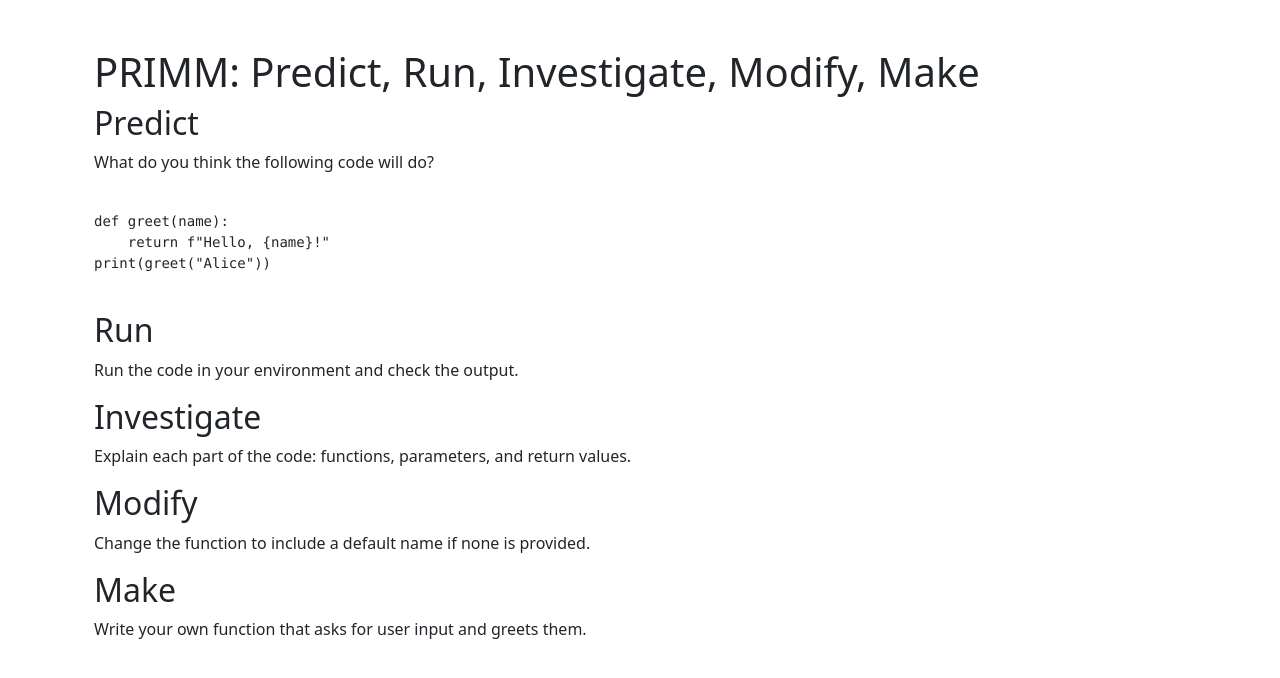
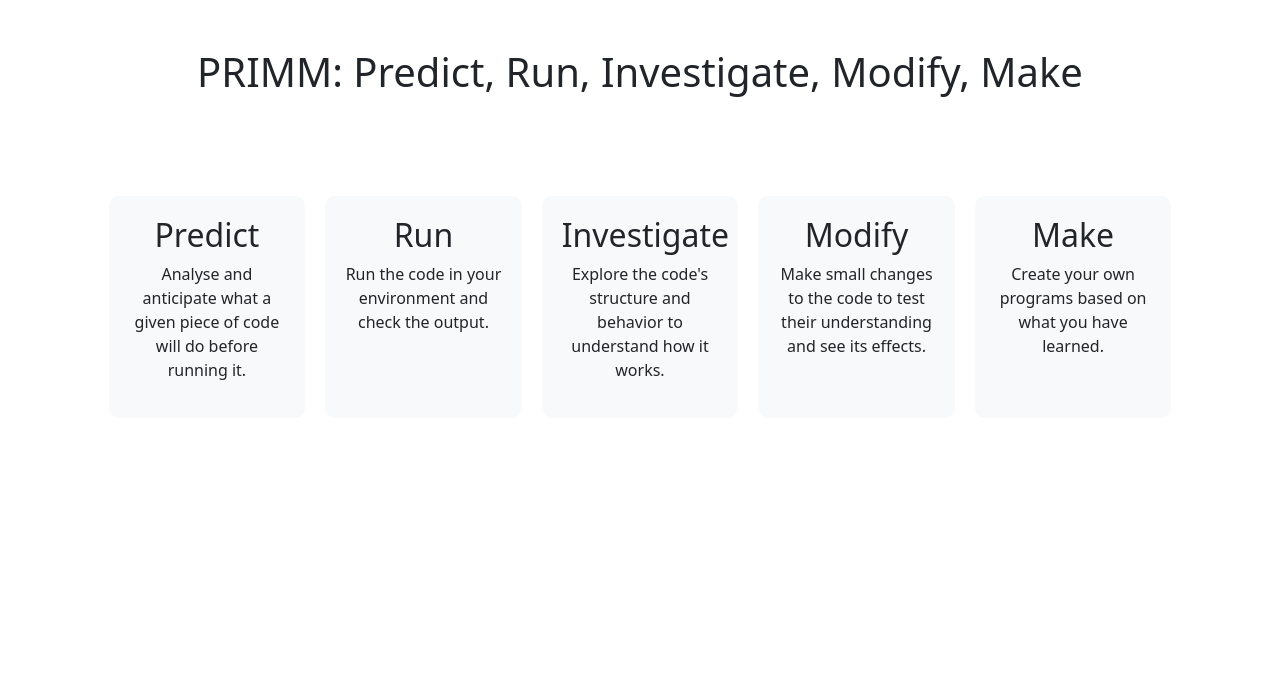
Before and after one commit to Saad1929/CSETP-Project, a Django app: page /primm/ in a window 1280 px wide. Shown: the part 56-734 px from the top of the page. Run offline with Django 5.2, Linux system fonts and the light colour scheme.

Commit message:
PRIM Page CSS

```diff
--- a/csetp/website/static/css/styles.css
+++ b/csetp/website/static/css/styles.css
@@ -11,12 +11,11 @@
     animation: fadeIn 2s ease-in-out;
 }
 
-/* Button Hover Effect */
 .btn-pop {
     transition: transform 0.2s ease-in-out, box-shadow 0.2s ease-in-out;
 }
 
 .btn-pop:hover {
-    transform: scale(1.1); /* Slightly enlarges the button */
-    box-shadow: 0px 5px 15px rgba(0, 0, 0, 0.2); /* Adds a subtle shadow */
+    transform: scale(1.1);
+    box-shadow: 0px 5px 15px rgba(0, 0, 0, 0.2);
 }
--- a/csetp/website/templates/primm.html
+++ b/csetp/website/templates/primm.html
@@ -1,6 +1,47 @@
 {% extends "base.html" %}
 {% block content %}
+<style>
+  @keyframes fadeIn {
+    from {
+      opacity: 0;
+      transform: translateY(20px);
+    }
+    to {
+      opacity: 1;
+      transform: translateY(0);
+    }
+  }
 
+  .fade-in-heading {
+    animation: fadeIn 1.5s ease-in-out forwards;
+    text-align: center;
+  }
+
+  .primm-container {
+    display: flex;
+    justify-content: center;
+    gap: 20px;
+    flex-wrap: wrap;
+    margin-top: 100px;
+  }
+
+  .primm-tile {
+    background-color: #f8f9fa;
+    border-radius: 10px;
+    padding: 20px;
+    width: 18%;
+    min-width: 180px;
+    text-align: center;
+    opacity: 0;
+    animation: fadeIn 1s ease-in-out forwards;
+  }
+
+  .fade-in-1 { animation-delay: 0.5s; }
+  .fade-in-2 { animation-delay: 1s; }
+  .fade-in-3 { animation-delay: 1.5s; }
+  .fade-in-4 { animation-delay: 2s; }
+  .fade-in-5 { animation-delay: 2.5s; }
+</style>
 
 <div class="container">
   <h1 class="mt-4 fade-in-heading">PRIMM: Predict, Run, Investigate, Modify, Make</h1>
@@ -8,13 +49,8 @@
   <div class="primm-container">
     <div class="primm-tile fade-in-1">
       <h2>Predict</h2>
-      <p>What do you think the following code will do?</p>
-      <pre><code class="python">
-def greet(name):
-    return f"Hello, {name}!"
-print(greet("Alice"))
-      </code></pre>
-    </div>
+      <p>Analyse and anticipate what a given piece of code will do before running it.</p>
+  </div>
 
     <div class="primm-tile fade-in-2">
       <h2>Run</h2>
@@ -23,17 +59,17 @@ print(greet("Alice"))
 
     <div class="primm-tile fade-in-3">
       <h2>Investigate</h2>
-      <p>Explain each part of the code: functions, parameters, and return values.</p>
+      <p>Explore the code's structure and behavior to understand how it works.</p>
     </div>
 
     <div class="primm-tile fade-in-4">
       <h2>Modify</h2>
-      <p>Change the function to include a default name if none is provided.</p>
+      <p>Make small changes to the code to test their understanding and see its effects.</p>
     </div>
 
     <div class="primm-tile fade-in-5">
       <h2>Make</h2>
-      <p>Write your own function that asks for user input and greets them.</p>
+      <p>Create your own programs based on what you have learned.</p>
     </div>
   </div>
 </div>
```
